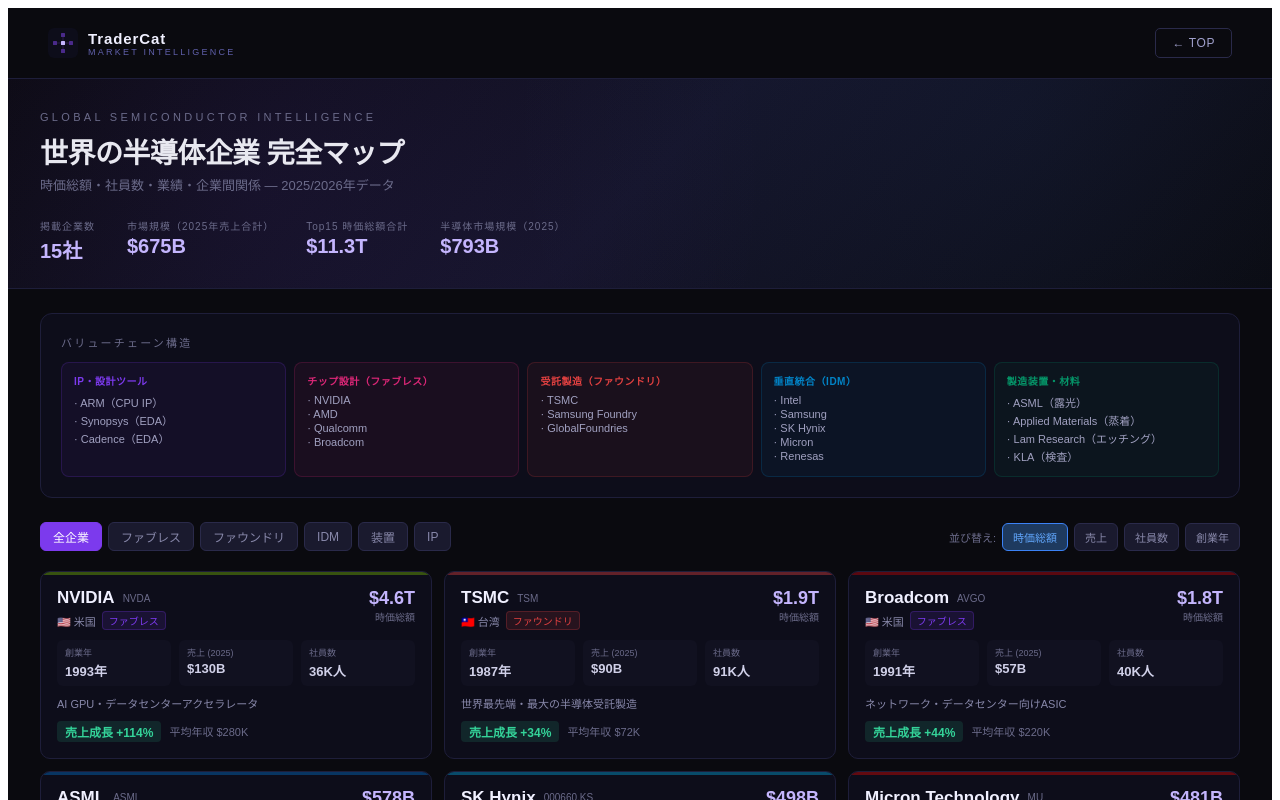
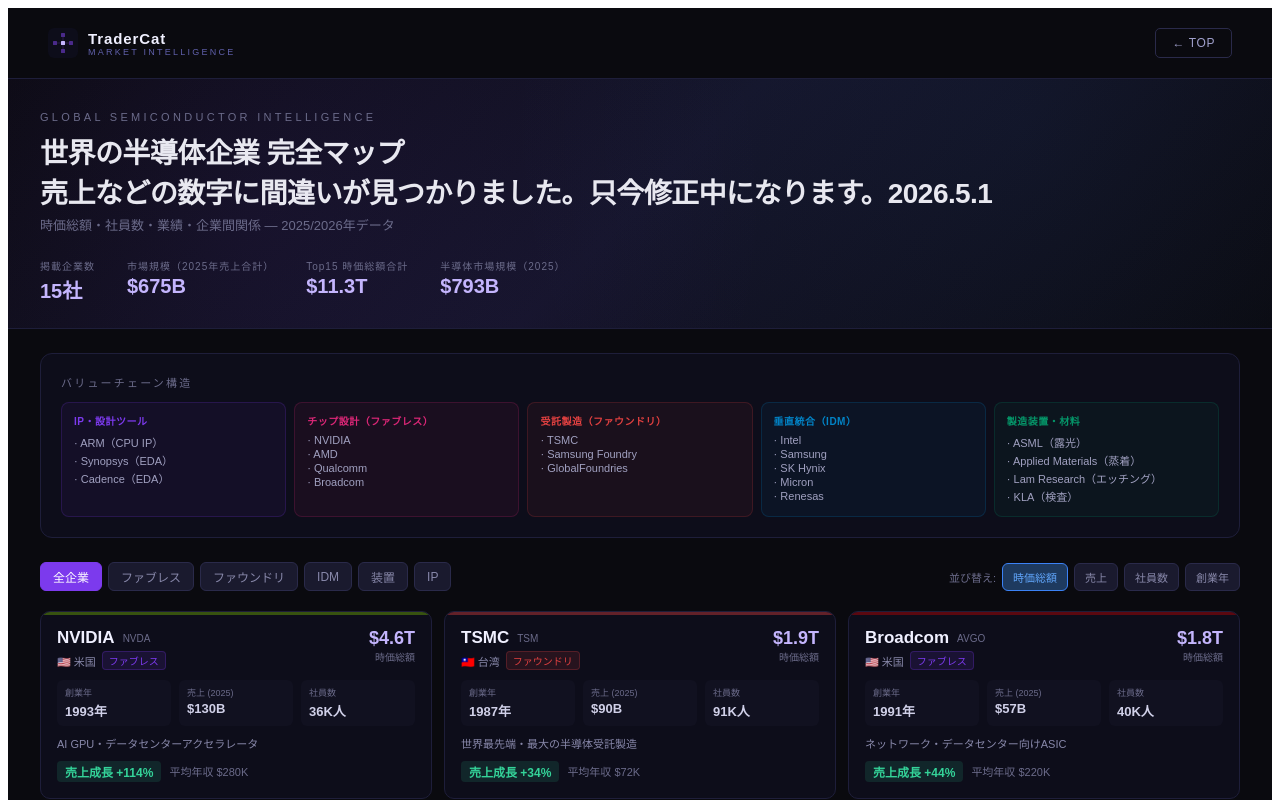
Before and after one commit to miho1031/semiconductor, a React (Vite) app: page / in a window 1280 px wide. Shown: the top 800 px of the page. Built offline with nearby package versions, Linux system fonts and the light colour scheme.

Commit message:
Update App.jsx

```diff
--- a/src/App.jsx
+++ b/src/App.jsx
@@ -375,7 +375,7 @@
             Global Semiconductor Intelligence
           </div>
           <h1 style={{ fontSize: 28, fontWeight: 800, margin: "0 0 4px", letterSpacing: "-0.02em" }}>
-            世界の半導体企業 完全マップ
+            世界の半導体企業 完全マップ<br></br>売上などの数字に間違いが見つかりました。只今修正中になります。2026.5.1
           </h1>
           <p style={{ color: "#6b6b8a", fontSize: 13, margin: "0 0 24px" }}>
             時価総額・社員数・業績・企業間関係 — 2025/2026年データ
```
